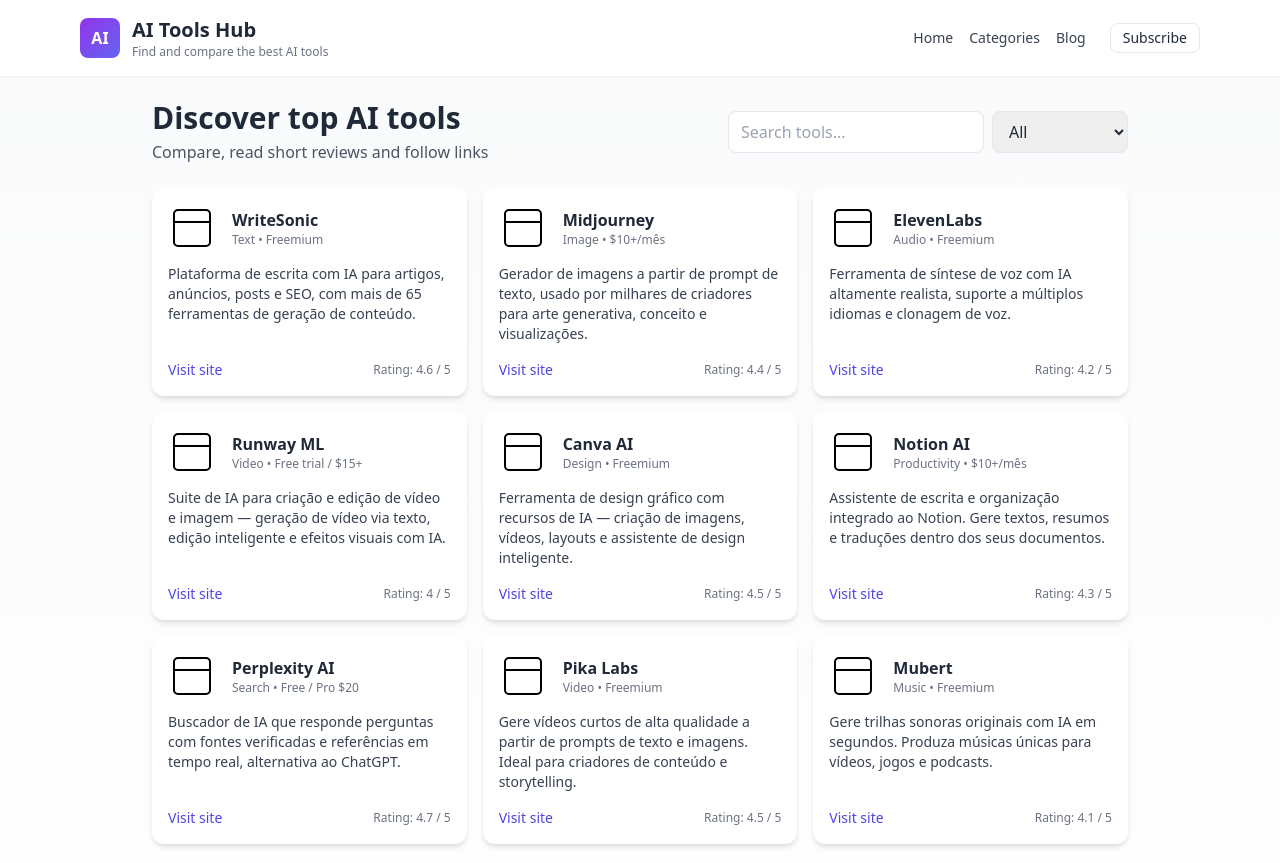
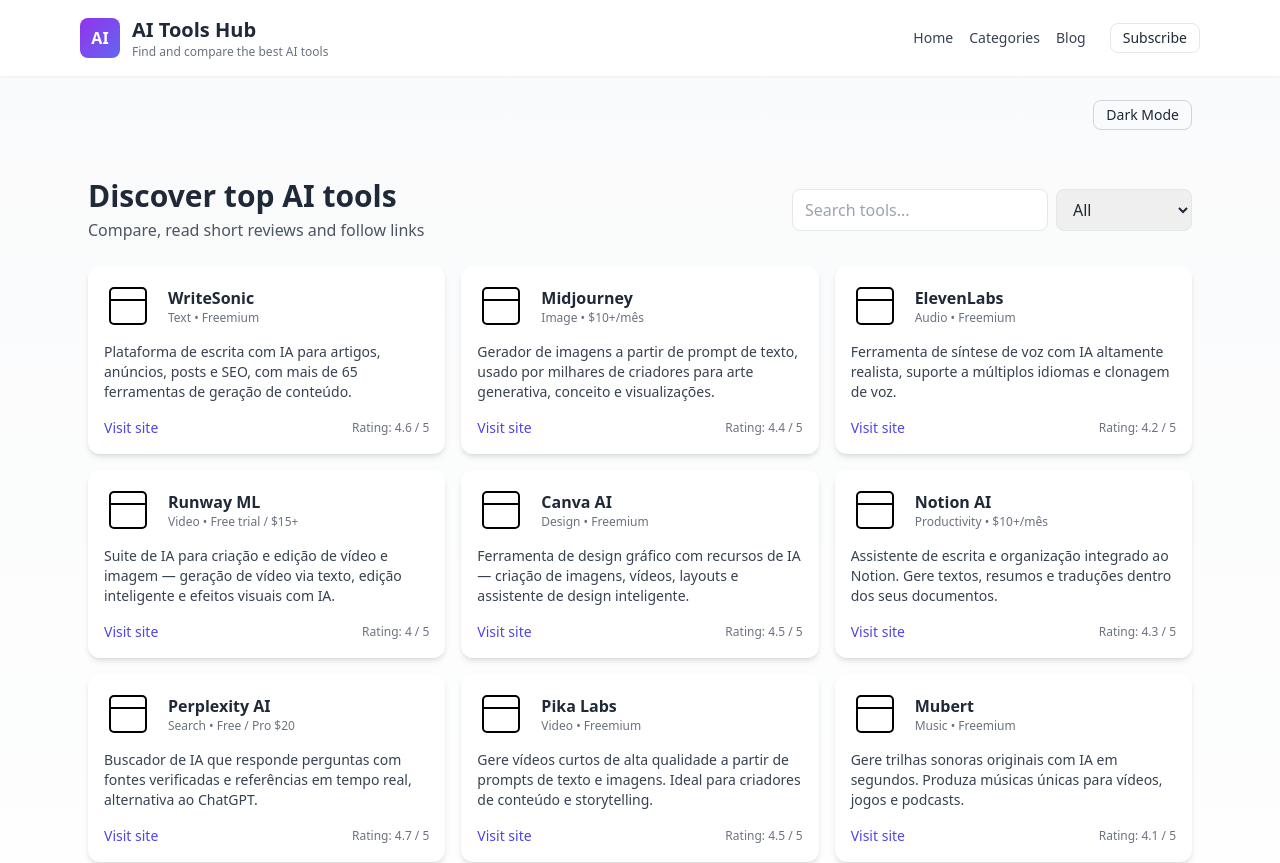
Before and after one commit to LuquinhasGithubinfo/ai-tools-hub, a React (Vite) app: page / in a window 1280 px wide. Shown: the top 863 px of the page. Built offline with nearby package versions, Linux system fonts and the light colour scheme.

Commit message:
Adiciona dark mode toggle e configura Tailwind para dark mode

```diff
--- a/src/App.jsx
+++ b/src/App.jsx
@@ -1,17 +1,37 @@
-import React from 'react'
-import Header from './components/Header'
-import Home from './pages/Home'
+import React, { useState, useEffect } from 'react';
+import Header from './components/Header';
+import Home from './pages/Home';
 
-export default function App(){
+export default function App() {
+  const [darkMode, setDarkMode] = useState(false);
+
+  // Detecta preferência do usuário no navegador
+  useEffect(() => {
+    const prefersDark = window.matchMedia('(prefers-color-scheme: dark)').matches;
+    setDarkMode(prefersDark);
+  }, []);
+
+  const toggleDarkMode = () => setDarkMode(!darkMode);
+
   return (
-    <div className="min-h-screen bg-gradient-to-b from-gray-50 to-white text-gray-800">
-      <Header />
-      <main className="max-w-5xl mx-auto p-6">
-        <Home />
-      </main>
-      <footer className="text-center p-6 text-sm text-gray-500">
-        © {new Date().getFullYear()} AI Tools Hub — Built with ❤️
-      </footer>
+    <div className={darkMode ? 'dark' : ''}>
+      <div className="min-h-screen bg-gradient-to-b from-gray-50 to-white dark:from-gray-900 dark:to-gray-800 text-gray-800 dark:text-gray-100 transition-colors duration-300">
+        <Header />
+        <div className="max-w-6xl mx-auto p-6 flex justify-end">
+          <button
+            onClick={toggleDarkMode}
+            className="px-3 py-1 rounded-lg border border-gray-300 dark:border-gray-600 text-sm hover:bg-gray-100 dark:hover:bg-gray-700 transition"
+          >
+            {darkMode ? 'Light Mode' : 'Dark Mode'}
+          </button>
+        </div>
+        <main className="max-w-6xl mx-auto p-6">
+          <Home />
+        </main>
+        <footer className="text-center p-6 text-sm text-gray-500 dark:text-gray-400 border-t border-gray-200 dark:border-gray-700">
+          © {new Date().getFullYear()} AI Tools Hub — Built with ❤️
+        </footer>
+      </div>
     </div>
-  )
+  );
 }
--- a/tailwind.config.cjs
+++ b/tailwind.config.cjs
@@ -1,5 +1,10 @@
-module.exports = {
-  content: ['./index.html', './src/**/*.{js,jsx,ts,tsx}'],
+/** @type {import('tailwindcss').Config} */
+export default {
+  content: [
+    "./index.html",
+    "./src/**/*.{js,jsx,ts,tsx}"
+  ],
+  darkMode: 'class', // ativa dark mode via classe
   theme: {
     extend: {},
   },
```
